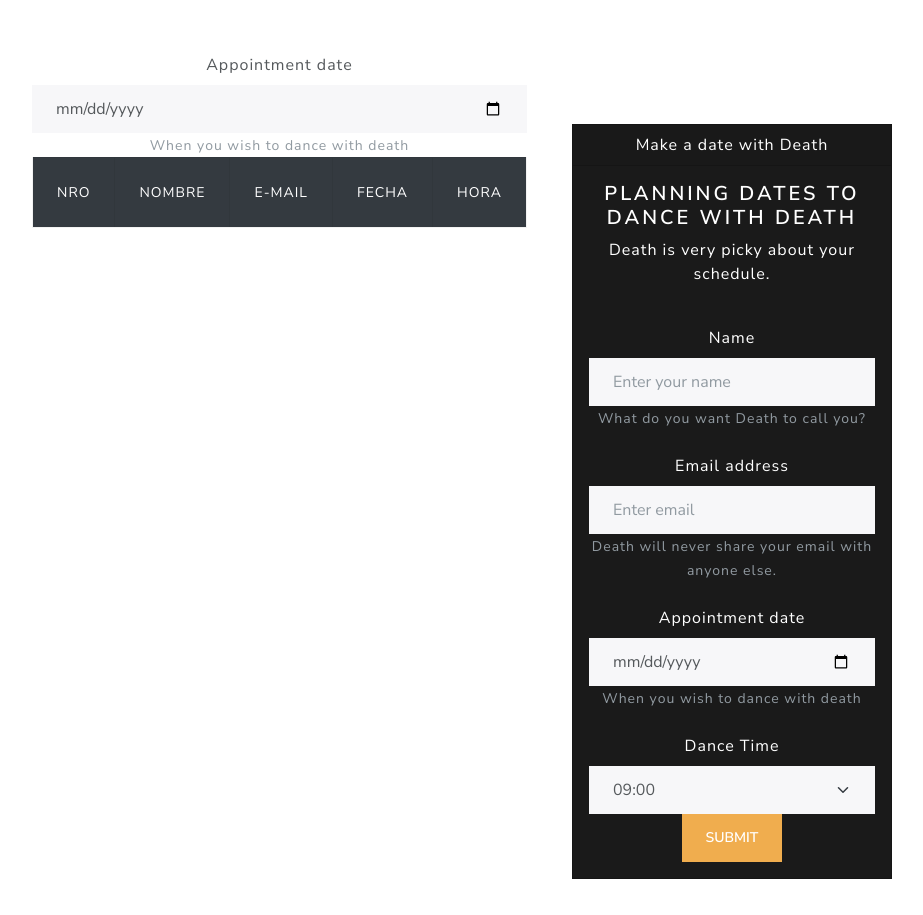
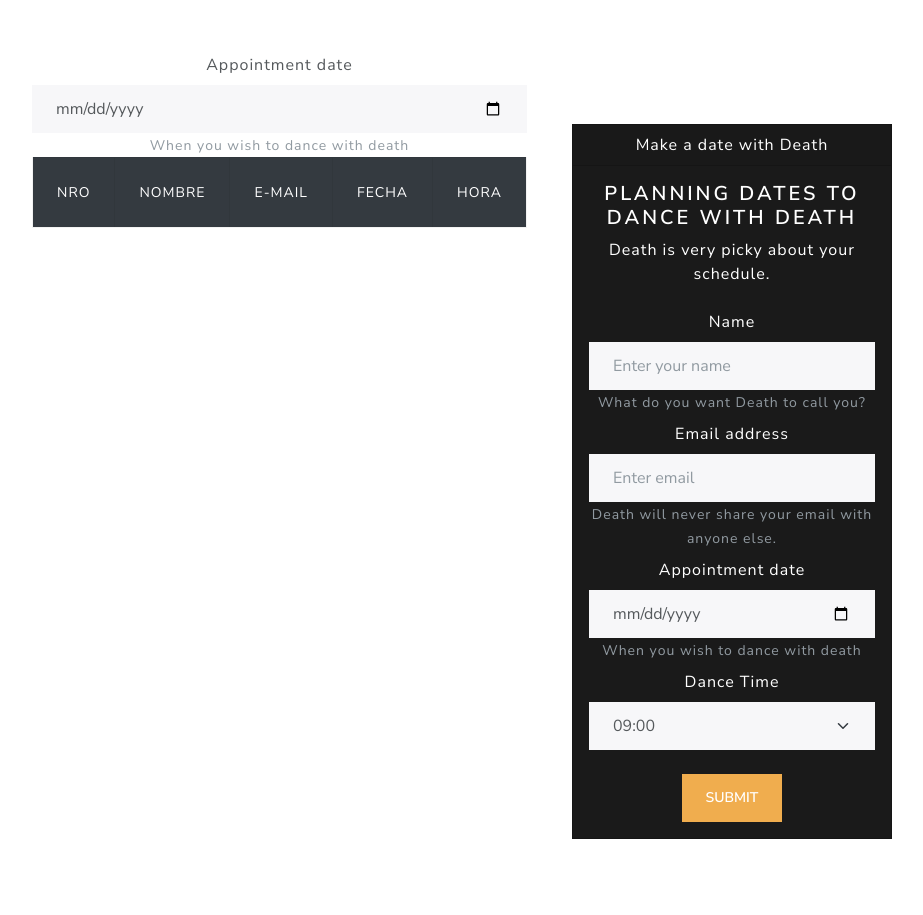
Before and after one commit to acamus79/Dancing-With-Death, a plain HTML site: page FrontEnd/get_date.html in a window 1280 px wide. Shown: the part 76-991 px from the top of the page, without its empty margins (178-1101 px from the left). After the commit the page ends 951 px from the top, so only its background shows below. Drawn offline with nearby package versions, Linux system fonts and the light colour scheme.

Commit message:
Update get_date.html

```diff
--- a/FrontEnd/get_date.html
+++ b/FrontEnd/get_date.html
@@ -50,22 +50,22 @@
                     <p class="card-text">Death is very picky about your schedule.</p>
                     <form action="">
                         <div class="form-group">
-                            <label for="inputName" class="form-label mt-4">Name</label>
+                            <label for="inputName" class="form-label mt-2">Name</label>
                             <input type="text" class="form-control" id="inputName" aria-describedby="nameHelp" placeholder="Enter your name">
                             <small id="nameHelp" class="form-text text-muted">What do you want Death to call you?</small>
                         </div>
                         <div class="form-group">
-                            <label for="inputEmail" class="form-label mt-4">Email address</label>
+                            <label for="inputEmail" class="form-label mt-2">Email address</label>
                             <input type="email" class="form-control" id="inputEmail" aria-describedby="emailHelp" placeholder="Enter email">
                             <small id="emailHelp" class="form-text text-muted">Death will never share your email with anyone else.</small>
                         </div>
                         <div class="form-group">
-                            <label for="inputDate" class="form-label mt-4">Appointment date</label>
+                            <label for="inputDate" class="form-label mt-2">Appointment date</label>
                             <input type="date" class="form-control" id="inputDate" aria-describedby="dateHelp">
                             <small id="dateHelp" class="form-text text-muted">When you wish to dance with death</small>
                         </div>
                         <div class="form-group">
-                            <label for="selectTime" class="form-label mt-4">Dance Time</label>
+                            <label for="selectTime" class="form-label mt-2">Dance Time</label>
                             <select class="form-select" id="selectTime">
                               <option>09:00</option>
                               <option>10:00</option>
@@ -78,8 +78,8 @@
                               <option>17:00</option>
                             </select>
                         </div>
-                        <div class="form-group">
-                            <button type="button" class="btn btn-warning">Submit</button>
+                        <div class="form-group mt-4">
+                            <button type="button" class="btn btn-warning" id="dwdBtn">Submit</button>
                         </div>
                     </form>
                 </div>
```
